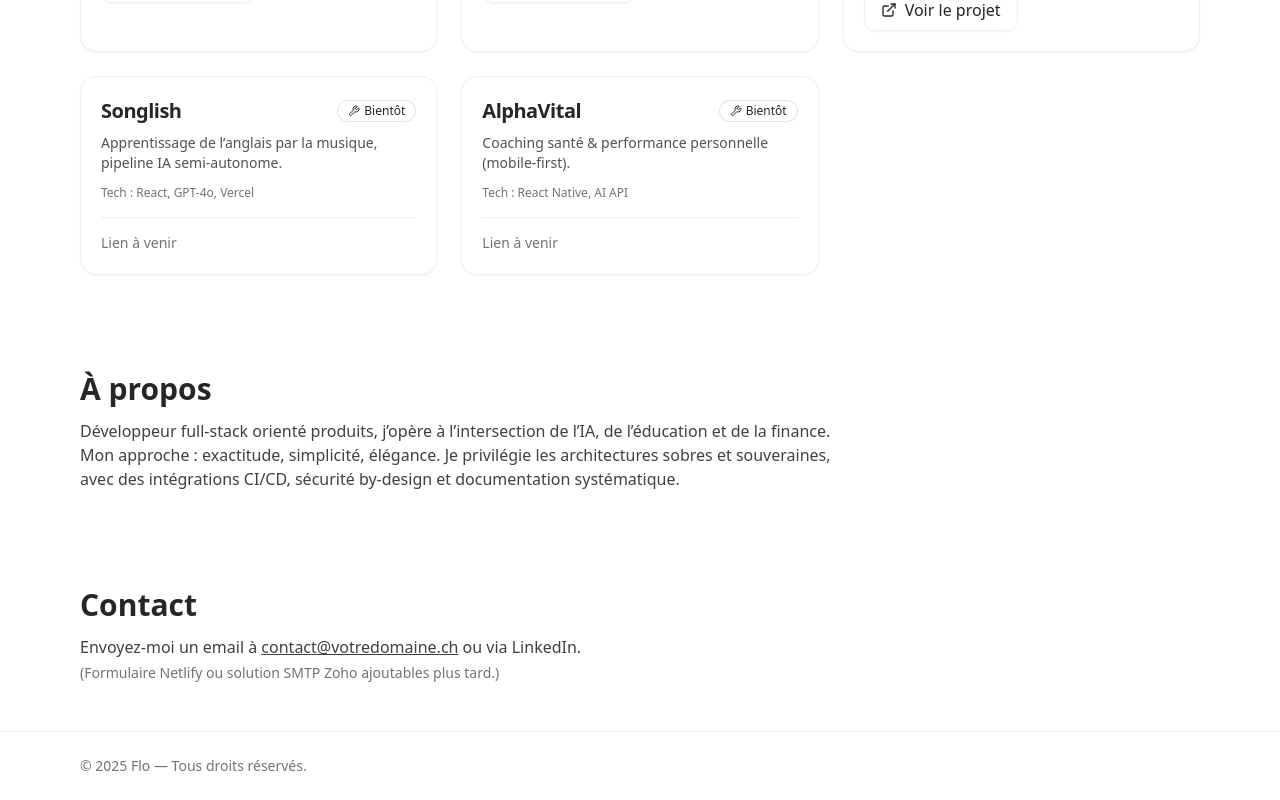
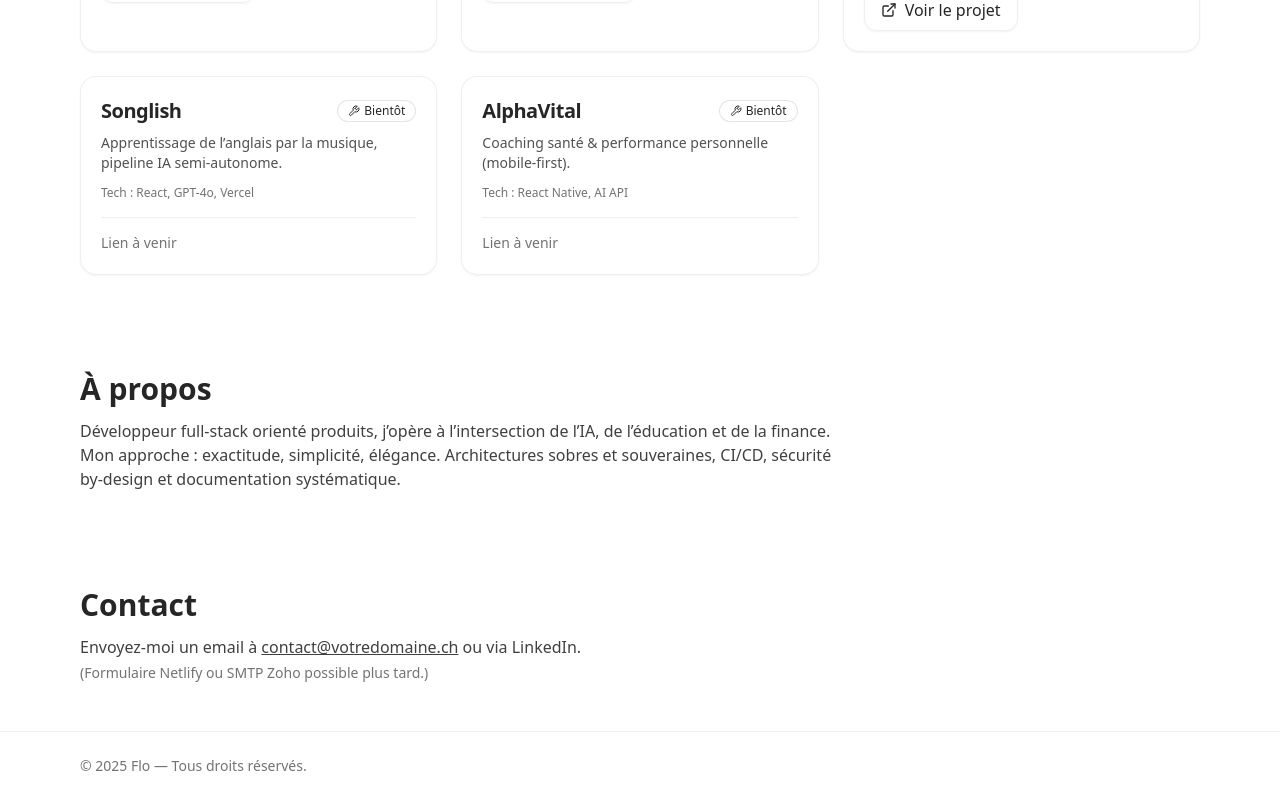
Before and after one commit to Florent-Gorski/PortFolio-2025, a React (Vite) app: page / in a window 1280 px wide. Shown: the part 867-1667 px from the top of the page. Built offline with nearby package versions, Linux system fonts and the light colour scheme.

Commit message:
fix(build): install @types/node & vite-tsconfig-paths; split Vitest config; keep @ alias

```diff
--- a/index.html
+++ b/index.html
@@ -9,7 +9,7 @@
 
 <body class="min-h-screen bg-white dark:bg-neutral-950">
   <div id="root"></div>
-  <script type="module" src="/src/main.tsx"></script>
+  <script type="module" src="/src/index.tsx"></script>
 </body>
 
 </html>
--- a/package.json
+++ b/package.json
@@ -22,6 +22,7 @@
   "devDependencies": {
     "@testing-library/jest-dom": "^6.4.2",
     "@testing-library/react": "^14.2.2",
+    "@types/node": "^24.3.1",
     "@types/react": "^18.3.3",
     "@types/react-dom": "^18.3.0",
     "@vitejs/plugin-react": "^4.3.1",
--- a/src/App.tsx
+++ b/src/App.tsx
@@ -2,7 +2,6 @@ import Hero from '@/components/Hero'
 import Projects from '@/components/Projects'
 import About from '@/components/About'
 import Contact from '@/components/Contact'
-
 
 export default function App()
 {
@@ -15,7 +14,9 @@ export default function App()
         <Contact />
       </main>
       <footer className="border-t border-neutral-200/60 dark:border-neutral-800">
-        <div className="container py-6 text-sm text-neutral-500">© {new Date().getFullYear()} Flo — Tous droits réservés.</div>
+        <div className="container py-6 text-sm text-neutral-500">
+          © {new Date().getFullYear()} Flo — Tous droits réservés.
+        </div>
       </footer>
     </div>
   )
--- a/src/components/About.tsx
+++ b/src/components/About.tsx
@@ -4,9 +4,8 @@ export default function About()
     <section id="a-propos" className="container py-12">
       <h2 className="text-2xl md:text-3xl font-bold">À propos</h2>
       <p className="mt-3 max-w-3xl text-neutral-700 dark:text-neutral-300">
-        Développeur full‑stack orienté produits, j’opère à l’intersection de l’IA, de l’éducation et de la finance.
-        Mon approche : exactitude, simplicité, élégance. Je privilégie les architectures sobres et souveraines,
-        avec des intégrations CI/CD, sécurité by‑design et documentation systématique.
+        Développeur full-stack orienté produits, j’opère à l’intersection de l’IA, de l’éducation et de la finance.
+        Mon approche : exactitude, simplicité, élégance. Architectures sobres et souveraines, CI/CD, sécurité by-design et documentation systématique.
       </p>
     </section>
   )
--- a/src/components/Contact.tsx
+++ b/src/components/Contact.tsx
@@ -3,8 +3,11 @@ export default function Contact()
   return (
     <section id="contact" className="container py-12">
       <h2 className="text-2xl md:text-3xl font-bold">Contact</h2>
-      <p className="mt-3 text-neutral-700 dark:text-neutral-300">Envoyez‑moi un email à <a className="underline" href="mailto:contact@votredomaine.ch">contact@votredomaine.ch</a> ou via LinkedIn.</p>
-      <p className="mt-1 text-sm text-neutral-500">(Formulaire Netlify ou solution SMTP Zoho ajoutables plus tard.)</p>
+      <p className="mt-3 text-neutral-700 dark:text-neutral-300">
+        Envoyez-moi un email à{' '}
+        <a className="underline" href="mailto:contact@votredomaine.ch">contact@votredomaine.ch</a> ou via LinkedIn.
+      </p>
+      <p className="mt-1 text-sm text-neutral-500">(Formulaire Netlify ou SMTP Zoho possible plus tard.)</p>
     </section>
   )
 }
--- a/src/components/Projects.tsx
+++ b/src/components/Projects.tsx
@@ -1,5 +1,5 @@
 import { projects } from '@/data/projects'
-import ProjectCard from './ProjectCard'
+import ProjectCard from '@/components/ProjectCard'
 
 export default function Projects()
 {
@@ -9,7 +9,6 @@ export default function Projects()
         <h2 className="text-2xl md:text-3xl font-bold">Projets</h2>
         <p className="text-sm text-neutral-500">{projects.length} projets</p>
       </div>
-
       <div className="mt-6 grid gap-6 sm:grid-cols-2 lg:grid-cols-3">
         {projects.map((p) => (
           <ProjectCard key={p.name} p={p} />
--- a/src/components/badge.tsx
+++ b/src/components/badge.tsx
@@ -1,5 +1,6 @@
 import { ReactNode } from 'react'
 
-export default function Badge({ children }: { children: ReactNode }) {
+export default function Badge({ children }: { children: ReactNode })
+{
   return <span className="badge bg-white/80 dark:bg-neutral-900/60">{children}</span>
 }
--- a/src/main.tsx
+++ b/src/index.tsx
@@ -3,8 +3,10 @@ import { createRoot } from 'react-dom/client'
 import App from './App'
 import './index.css'
 
+const container = document.getElementById('root')
+if (!container) throw new Error('Root container not found')
 
-createRoot(document.getElementById('root')!).render(
+createRoot(container).render(
   <React.StrictMode>
     <App />
   </React.StrictMode>
--- a/tsconfig.json
+++ b/tsconfig.json
@@ -23,6 +23,7 @@
     }
   },
   "include": [
-    "src"
+    "src",
+    "vite.config.ts"
   ]
 }
--- a/vite.config.ts
+++ b/vite.config.ts
@@ -1,7 +1,21 @@
 import { defineConfig } from 'vite'
 import react from '@vitejs/plugin-react'
-
+import { fileURLToPath, URL } from 'node:url'
+import tsconfigPaths from 'vite-tsconfig-paths'
 
 export default defineConfig({
-  plugins: [react()],
+  plugins: [
+    react(),
+    tsconfigPaths(),
+  ],
+  resolve: {
+    alias: {
+      '@': fileURLToPath(new URL('./src', import.meta.url)),
+    },
+  },
+  build: {
+    rollupOptions: {
+      external: [], // on garde vide : on NE veut PAS externaliser vos composants
+    },
+  },
 })
```
Also changed, not shown: src/components/Hero.tsx (+9 -4 lines), src/components/ProjectCard.tsx (+4 -21 lines), 1 other file (tests, documents, lock files or other folders).
